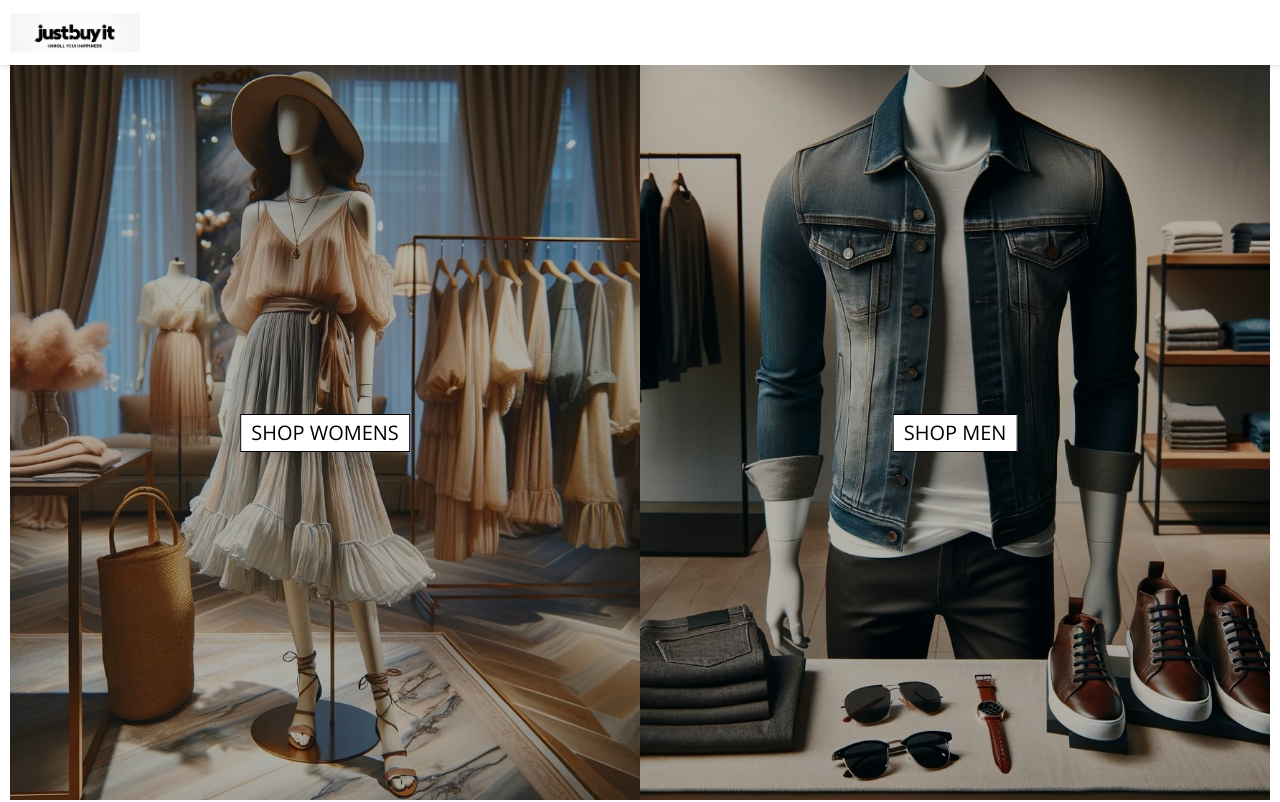
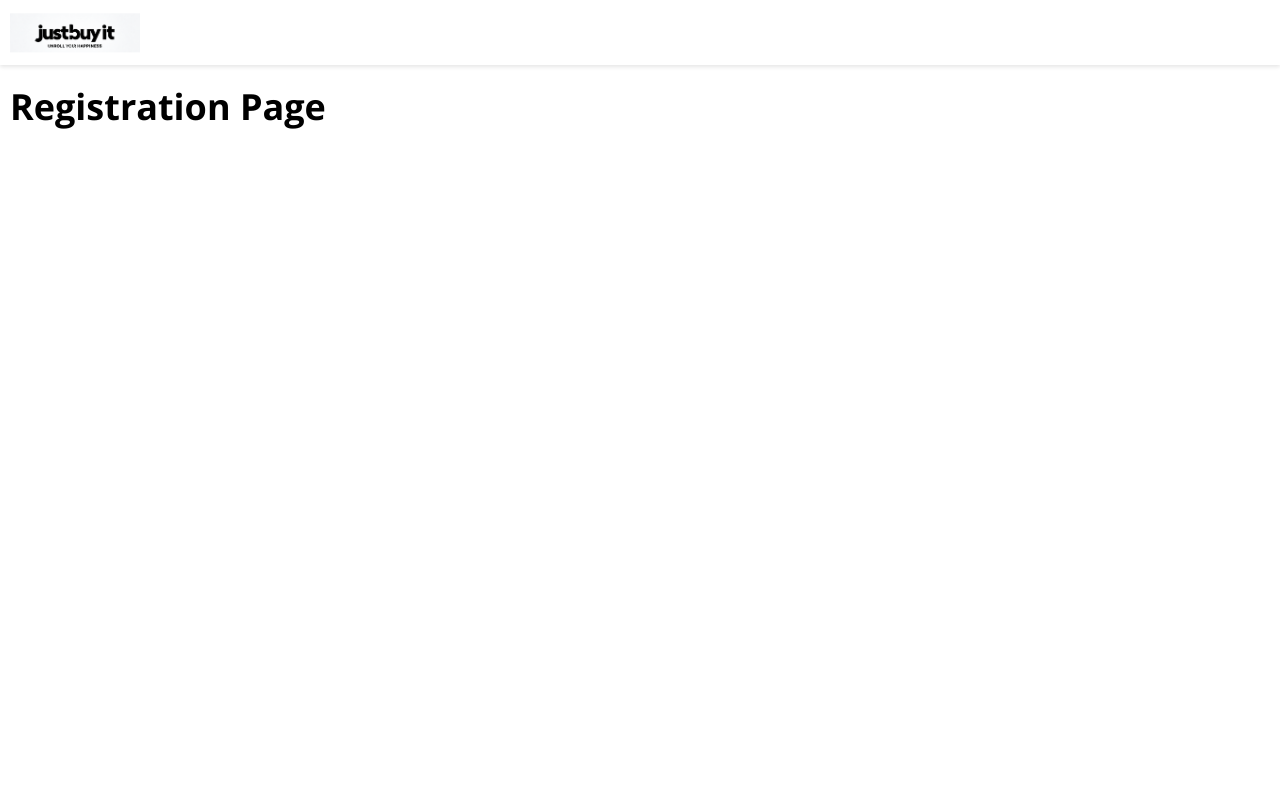
Before and after one commit to MansourHamidi94/eCommerce, a React (Create React App) app: page /registration in a window 1280 px wide. Built offline with nearby package versions, Linux system fonts and the light colour scheme.

Commit message:
Layout, registration started, routes created

```diff
--- a/package.json
+++ b/package.json
@@ -9,6 +9,7 @@
     "node-sass": "^7.0.3",
     "react": "^18.2.0",
     "react-dom": "^18.2.0",
+    "react-router-dom": "^6.18.0",
     "react-scripts": "5.0.1",
     "web-vitals": "^2.1.4"
   },
--- a/src/App.js
+++ b/src/App.js
@@ -1,16 +1,30 @@
 import React from "react";
-import Header from './components/Header';
+import { Route, Routes } from "react-router-dom";
+
+// layouts
+import MainLayout from "./layouts/MainLayout";
+import HomePageLayout from "./layouts/HomePageLayout";
+
+// pages
 import Homepage from './pages/homePage'
+import Registration from "./pages/Registration";
 import './default.scss';
-
 
 function App() {
   return (
     <div className="App">
-        <Header />
-      <div className="main">
-        <Homepage />
-      </div>
+      <Routes>
+        <Route path="/" element={
+          <HomePageLayout>
+            <Homepage />
+          </HomePageLayout>
+        } />
+        <Route path="/registration" element={
+          <MainLayout>
+            <Registration />
+          </MainLayout>
+        } />
+      </Routes>
     </div>
   );
 }
--- a/src/default.scss
+++ b/src/default.scss
@@ -12,7 +12,8 @@ body {
 html,
 body,
 #root,
-.App {
+.App,
+.fullHeight {
     height: 100%;
 }
 
--- a/src/index.js
+++ b/src/index.js
@@ -1,11 +1,13 @@
 import React from 'react';
 import ReactDOM from 'react-dom/client';
 import App from './App';
-
+import { BrowserRouter } from 'react-router-dom';
 
 const root = ReactDOM.createRoot(document.getElementById('root'));
 root.render(
   <React.StrictMode>
+    <BrowserRouter>
     <App />
+    </BrowserRouter>
   </React.StrictMode>
 );
--- /dev/null
+++ b/src/layouts/HomePageLayout.js
@@ -0,0 +1,16 @@
+import React from "react";
+import Header from './../components/Header';
+
+
+
+const HomePageLayout = props => {
+    return (
+        <div className="fullHeight">
+            <Header />
+            {props.children}
+        </div>
+    );
+};
+
+
+    export default HomePageLayout;
--- /dev/null
+++ b/src/layouts/MainLayout.js
@@ -0,0 +1,18 @@
+import React from "react";
+import Header from './../components/Header';
+
+
+
+const MainLayout = props => {
+    return (
+        <div>
+            <Header />
+            <div className="main">
+            {props.children}
+            </div>
+        </div>
+    );
+};
+
+
+    export default MainLayout;
--- /dev/null
+++ b/src/pages/Registration/index.js
@@ -0,0 +1,19 @@
+import React, {Component} from 'react';
+
+import './styles.scss';
+
+class Registration extends Component {
+
+    render (){
+        return (
+            <div>
+                <h1>
+                    Registration Page
+                </h1>
+
+            </div>
+        );
+    }
+}
+
+export default Registration;
```
Also changed, not shown: src/pages/Registration/styles.scss (added), 1 other file (tests, documents, lock files or other folders).
